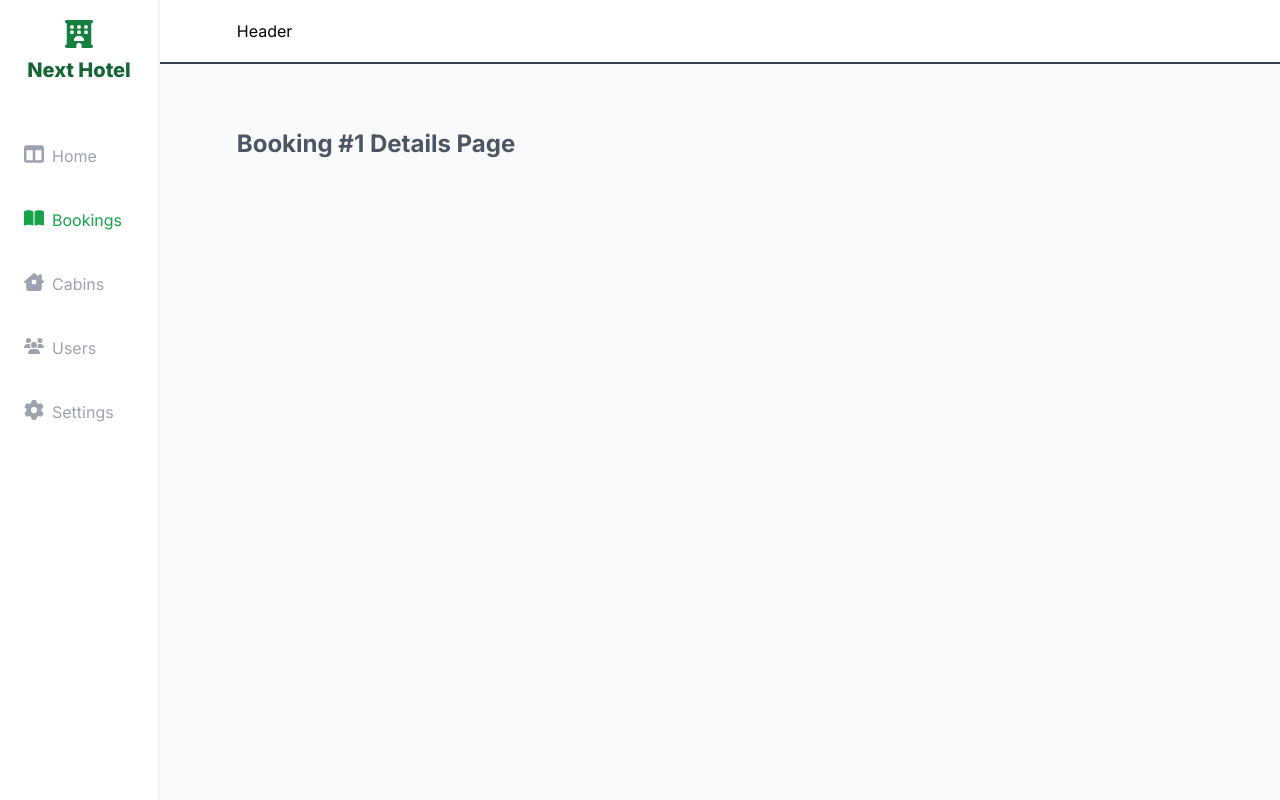
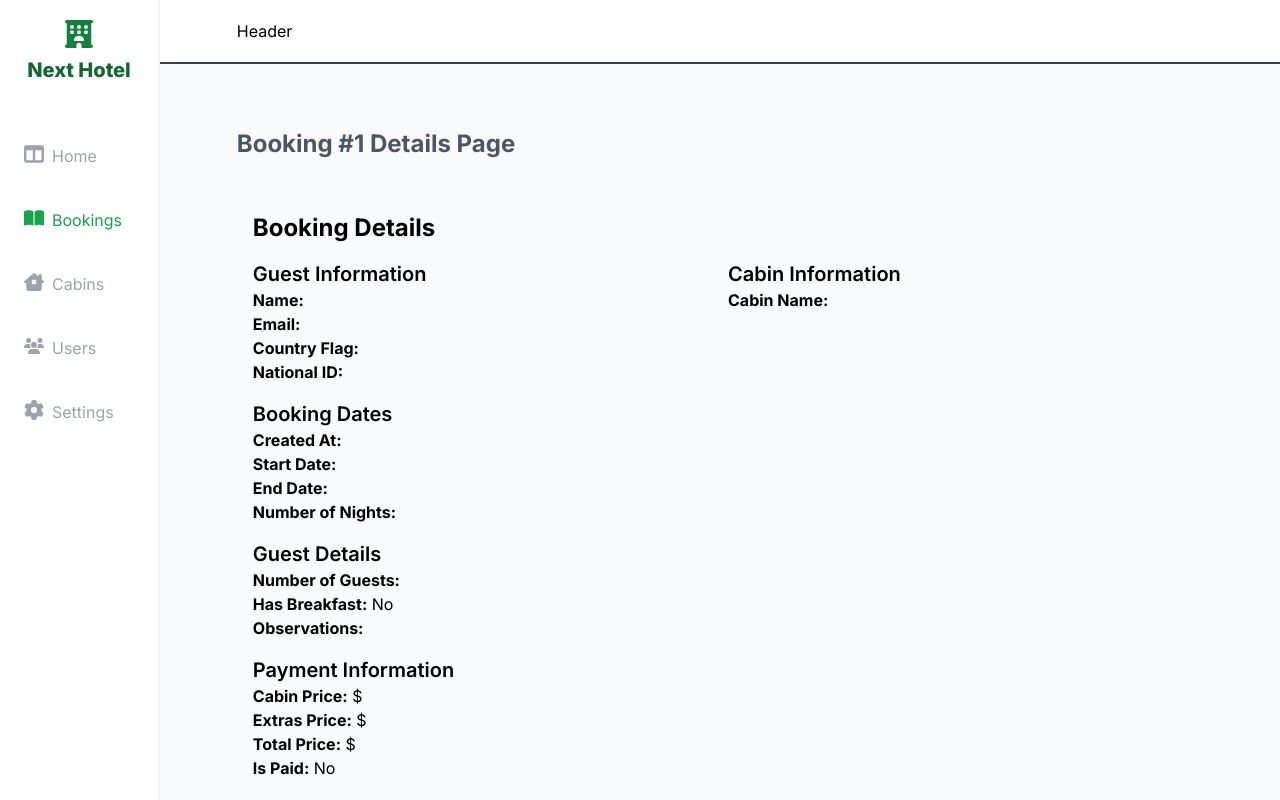
Before and after one commit to Ahmed97777/Nextjs-Hotel-Management-System, a Next.js app: page /bookings/1 in a window 1280 px wide. Built offline with nearby package versions, Linux system fonts and the light colour scheme; no server answers; the database is empty.

Commit message:
Finish structure of booking details page. Next I design it.

```diff
--- a/app/bookings/[bookingID]/page.js
+++ b/app/bookings/[bookingID]/page.js
@@ -2,51 +2,24 @@
 
 import React from "react";
 import { useParams } from "next/navigation";
-import { useGetBooking } from "@/components/BookingComponents/useGetBooking";
-import Spinner from "@/components/Spinner";
+import BookingDetails from "@/components/BookingComponents/BookingDetails";
 
 function Page() {
   const { bookingID } = useParams();
 
-  const { bookingData = {}, isLoading } = useGetBooking();
-
-  const { status = "" } = bookingData;
-
-  // status design config:
-  const statusToTagName = {
-    unconfirmed: "blue",
-    "checked-in": "green",
-    "checked-out": "gray",
-  };
-  const statusType = statusToTagName[status];
-  const statusColorBadge = {
-    blue: `badge badge-info`,
-    green: `badge badge-success`,
-    gray: `badge badge-warning bg-gray-400`,
-  };
-  // end status
-
   return (
     <>
-      {isLoading ? (
-        <Spinner />
-      ) : (
+      <>
         <div className="flex justify-between items-center">
           <div className="flex gap-4 justify-center items-center">
             <p className="font-bold text-gray-600 text-lg sm:text-xl md:text-2xl mb-3">
               Booking #{bookingID} Details Page
             </p>
-
-            {status && (
-              <div
-                className={`capitalize btn-sm font-semibold ${statusColorBadge[statusType]} w-32`}
-              >
-                {status?.replace("-", " ")}
-              </div>
-            )}
           </div>
         </div>
-      )}
+
+        <BookingDetails />
+      </>
     </>
   );
 }
--- /dev/null
+++ b/components/BookingComponents/BookingDetails.js
@@ -0,0 +1,127 @@
+import React from "react";
+import { useGetBooking } from "./useGetBooking";
+import Spinner from "../Spinner";
+
+function BookingDetails() {
+  const { bookingData = {}, isLoading } = useGetBooking();
+  console.log(bookingData);
+
+  if (isLoading) return <Spinner />;
+
+  const {
+    created_at,
+    startDate,
+    endDate,
+    numNights,
+    numGuests,
+    cabinPrice,
+    extrasPrice,
+    totalPrice,
+    status,
+    hasBreakfast,
+    observations,
+    isPaid,
+    quests: { fullName: guestName, email, countryFlag, nationalID } = {},
+    cabins: { name: cabinName } = {},
+  } = bookingData;
+
+  // status design config:
+  const statusToTagName = {
+    unconfirmed: "blue",
+    "checked-in": "green",
+    "checked-out": "gray",
+  };
+  const statusType = statusToTagName[status];
+  const statusColorBadge = {
+    blue: `badge badge-info`,
+    green: `badge badge-success`,
+    gray: `badge badge-warning bg-gray-400`,
+  };
+  // end status
+
+  return (
+    <div className="p-4">
+      {status && (
+        <div
+          className={`capitalize btn-sm font-semibold ${statusColorBadge[statusType]} w-32 mb-4`}
+        >
+          {status.replace("-", " ")}
+        </div>
+      )}
+
+      <h2 className="text-2xl font-bold mb-4">Booking Details</h2>
+
+      <div className="grid grid-cols-1 md:grid-cols-2 gap-4">
+        <div>
+          <h3 className="text-xl font-semibold">Guest Information</h3>
+          <p>
+            <strong>Name:</strong> {guestName}
+          </p>
+          <p>
+            <strong>Email:</strong> {email}
+          </p>
+          <p>
+            <strong>Country Flag:</strong> {countryFlag}
+          </p>
+          <p>
+            <strong>National ID:</strong> {nationalID}
+          </p>
+        </div>
+
+        <div>
+          <h3 className="text-xl font-semibold">Cabin Information</h3>
+          <p>
+            <strong>Cabin Name:</strong> {cabinName}
+          </p>
+        </div>
+      </div>
+
+      <div className="mt-4">
+        <h3 className="text-xl font-semibold">Booking Dates</h3>
+        <p>
+          <strong>Created At:</strong> {created_at}
+        </p>
+        <p>
+          <strong>Start Date:</strong> {startDate}
+        </p>
+        <p>
+          <strong>End Date:</strong> {endDate}
+        </p>
+        <p>
+          <strong>Number of Nights:</strong> {numNights}
+        </p>
+      </div>
+
+      <div className="mt-4">
+        <h3 className="text-xl font-semibold">Guest Details</h3>
+        <p>
+          <strong>Number of Guests:</strong> {numGuests}
+        </p>
+        <p>
+          <strong>Has Breakfast:</strong> {hasBreakfast ? "Yes" : "No"}
+        </p>
+        <p>
+          <strong>Observations:</strong> {observations}
+        </p>
+      </div>
+
+      <div className="mt-4">
+        <h3 className="text-xl font-semibold">Payment Information</h3>
+        <p>
+          <strong>Cabin Price:</strong> ${cabinPrice}
+        </p>
+        <p>
+          <strong>Extras Price:</strong> ${extrasPrice}
+        </p>
+        <p>
+          <strong>Total Price:</strong> ${totalPrice}
+        </p>
+        <p>
+          <strong>Is Paid:</strong> {isPaid ? "Yes" : "No"}
+        </p>
+      </div>
+    </div>
+  );
+}
+
+export default BookingDetails;
--- a/components/BookingComponents/BookingsContent.js
+++ b/components/BookingComponents/BookingsContent.js
@@ -3,10 +3,12 @@
 import React from "react";
 import FetchWarning from "../FetchWarning";
 import BookingRow from "./BookingRow";
+import TableFooter from "../TableFooter";
+import Pagination from "../Pagination";
+import Spinner from "../Spinner";
+
 import { useGetBookings } from "./useGetBookings";
 import { useSearchParams } from "next/navigation";
-import TableFooter from "../TableFooter";
-import Pagination from "../Pagination";
 import { PAGE_SIZE } from "@/utils/constants";
 
 function BookingsContent() {
@@ -80,9 +82,7 @@ function BookingsContent() {
           <BookingRow key={booking.id} booking={booking} />
         ))
       ) : (
-        <div role="row" className="flex justify-center items-center">
-          <span className="loading loading-spinner loading-lg text-success"></span>
-        </div>
+        <Spinner />
       )}
 
       {Math.ceil(bookingsLength / PAGE_SIZE) <= 1 ? null : (
--- a/components/CabinsComponents/CabinsContent.js
+++ b/components/CabinsComponents/CabinsContent.js
@@ -3,6 +3,8 @@
 import React from "react";
 import FetchWarning from "../FetchWarning";
 import CabinRow from "./CabinRow";
+import Spinner from "../Spinner";
+
 import { useGetCabins } from "./useGetCabins";
 import { useSearchParams } from "next/navigation";
 
@@ -47,9 +49,7 @@ export default function CabinsContent() {
       {Array.isArray(cabinsData) && cabinsData.length > 0 ? (
         sortedCabins?.map((cabin) => <CabinRow key={cabin.id} cabin={cabin} />)
       ) : (
-        <div role="row" className="flex justify-center items-center">
-          <span className="loading loading-spinner loading-lg text-success"></span>
-        </div>
+        <Spinner />
       )}
     </>
   );
```
